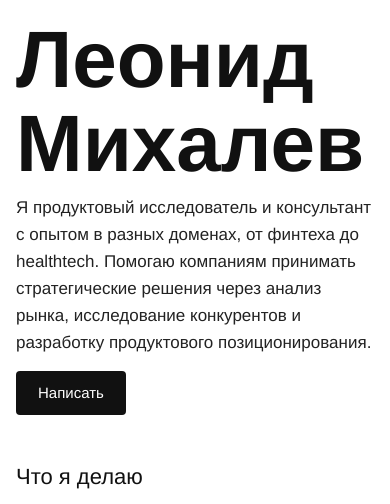
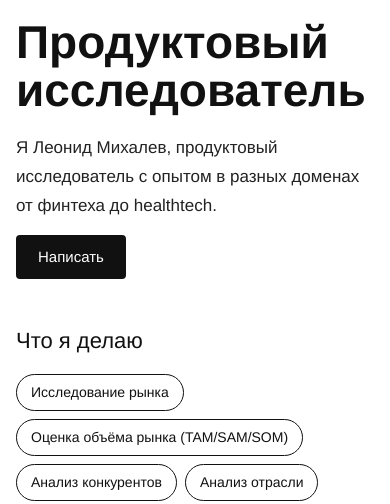
Before and after one commit to Flipkers/portfolio, a plain HTML site: page index.html in a window 390 px wide. Shown: the part 347-851 px from the top of the page. Drawn offline with Linux system fonts and the light colour scheme.

Commit message:
Make the home hero lead with the role.
The large line is Product Researcher / Продуктовый исследователь at 96px, weight 600. The name moves into one full-width bio sentence.

```diff
--- a/data/profile.json
+++ b/data/profile.json
@@ -8,8 +8,8 @@
     "telegram": "https://t.me/leomihalev",
     "linkedin": "https://www.linkedin.com/in/leonidmikhalev",
     "github": "Flipkers",
-    "bio_ru": "Я продуктовый исследователь и консультант с опытом в разных доменах, от финтеха до healthtech. Помогаю компаниям принимать стратегические решения через анализ рынка, исследование конкурентов и разработку продуктового позиционирования.",
-    "bio_en": "I am a product researcher and consultant with experience across domains from fintech to healthtech. I help companies make strategic decisions through market analysis, competitor research, and product positioning."
+    "bio_ru": "Я Леонид Михалев, продуктовый исследователь с опытом в разных доменах от финтеха до healthtech.",
+    "bio_en": "I'm Leonid Mikhalev, a product researcher with experience across domains from fintech to healthtech."
   },
   "services_ru": [
     "Исследование рынка",
--- a/index.html
+++ b/index.html
@@ -12,7 +12,7 @@
   <meta property="og:locale" content="ru_RU">
   <link rel="icon" href="favicon.svg" type="image/svg+xml">
   <meta http-equiv="Cache-Control" content="no-cache">
-  <link rel="stylesheet" href="style.css?v=14">
+  <link rel="stylesheet" href="style.css?v=15">
 </head>
 <body>
   <header>
@@ -40,11 +40,11 @@
           <img src="https://flipkers.notion.site/image/attachment%3A80a1cd33-8dae-4901-a580-7e428020be37%3AImage_13.04.2024_at_22.29.jpeg?table=block&id=18444bc3-f6b4-81bd-8a4e-e5e243611531&spaceId=cdb9f7bf-c81f-428c-a5e7-4faf15b9204e&width=600&userId=&cache=v2" alt="Леонид Михалев">
         </div>
         <div class="hero-text">
-          <h1 id="name">Леонид Михалев</h1>
-          <p id="bio" class="bio">Я продуктовый исследователь и консультант с опытом в разных доменах, от финтеха до healthtech. Помогаю компаниям принимать стратегические решения через анализ рынка, исследование конкурентов и разработку продуктового позиционирования.</p>
-          <a class="write-btn" href="#contacts" data-i18n="write">Написать</a>
+          <h1 id="role" data-i18n="hero.role">Продуктовый исследователь</h1>
         </div>
       </div>
+      <p id="bio" class="bio">Я Леонид Михалев, продуктовый исследователь с опытом в разных доменах от финтеха до healthtech.</p>
+      <a class="write-btn" href="#contacts" data-i18n="write">Написать</a>
     </section>
 
     <section id="services">
@@ -85,6 +85,6 @@
     </div>
   </div>
 
-  <script src="main.js?v=10"></script>
+  <script src="main.js?v=11"></script>
 </body>
 </html>
--- a/main.js
+++ b/main.js
@@ -30,6 +30,7 @@ const i18n = {
     'case.loading': 'Загрузка…',
     'case.missing': 'Кейс не найден.',
     'case.noImage': 'Нет изображения',
+    'hero.role': 'Продуктовый исследователь',
     'doc.title': 'Леонид Михалев — Исследователь-аналитик'
   },
   en: {
@@ -56,6 +57,7 @@ const i18n = {
     'case.loading': 'Loading…',
     'case.missing': 'Case not found.',
     'case.noImage': 'No image',
+    'hero.role': 'Product Researcher',
     'doc.title': 'Leonid Mikhalev — Product Researcher & Analyst'
   }
 };
@@ -221,9 +223,7 @@ function setContact(id, href) {
 function renderHome() {
   if (!profile) return;
 
-  const nameEl = document.getElementById('name');
   const bioEl = document.getElementById('bio');
-  if (nameEl) nameEl.textContent = currentLang === 'ru' ? profile.meta.name : profile.meta.name_en;
   if (bioEl) bioEl.textContent = currentLang === 'ru' ? profile.meta.bio_ru : profile.meta.bio_en;
 
   const servicesEl = document.getElementById('services-list');
--- a/style.css
+++ b/style.css
@@ -87,7 +87,12 @@ header nav a:focus-visible,
 }
 
 .hero { margin-bottom: 80px; }
-.hero-top { display: flex; gap: 48px; align-items: flex-start; }
+.hero-top {
+  display: flex;
+  flex-direction: column;
+  align-items: flex-start;
+  gap: 28px;
+}
 .hero-photo img {
   display: block;
   width: 220px;
@@ -97,23 +102,24 @@ header nav a:focus-visible,
   border-radius: 12px;
 }
 .hero-text {
-  flex: 1;
-  display: flex;
-  flex-direction: column;
-  align-self: stretch;
-  min-height: 220px;
+  width: 100%;
+  min-width: 0;
 }
 .hero-text h1 {
-  font-size: 110px;
+  font-size: 96px;
   font-weight: 600;
   line-height: 1.05;
-  margin-bottom: 12px;
+  margin-bottom: 0;
 }
-.hero-text .bio {
+.hero > .bio {
+  width: 100%;
+  max-width: none;
+  margin-top: 28px;
   font-size: 16.5px;
+  font-weight: 400;
   line-height: 1.7;
 }
-html[lang="en"] .hero-text .bio {
+html[lang="en"] .hero > .bio {
   font-size: 20px;
   line-height: 1.42;
 }
@@ -123,7 +129,7 @@ h1 { font-size: 40px; font-weight: 500; margin-bottom: 12px; }
   display: inline-flex;
   align-items: center;
   justify-content: center;
-  margin-top: auto;
+  margin-top: 20px;
   align-self: flex-start;
   min-height: 44px;
   padding: 0 22px;
@@ -558,13 +564,9 @@ body.case-page > header {
   }
 }
 
-@media (max-width: 880px) {
-  .hero-text .bio {
-    line-height: 1.46;
-  }
-
-  html[lang="en"] .hero-text .bio {
-    line-height: 1.2;
+@media (max-width: 736px) {
+  .hero-text h1 {
+    font-size: 84px;
   }
 }
 
@@ -777,15 +779,16 @@ body.case-page > header {
   }
 
   .hero-text h1 {
-    font-size: 80px;
+    font-size: 46px;
     line-height: 1.05;
-    margin-bottom: 8px;
+    margin-bottom: 0;
   }
 
-  .hero-text .bio,
-  html[lang="en"] .hero-text .bio {
+  .hero > .bio,
+  html[lang="en"] .hero > .bio {
     font-size: 17px;
-    line-height: 1.6;
+    line-height: 1.7;
+    margin-top: 20px;
   }
 
   .write-btn {
```
